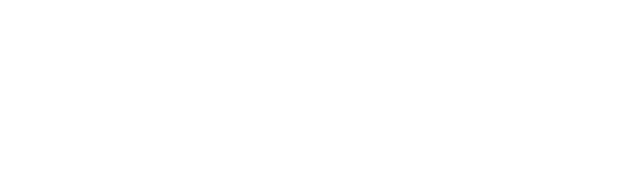
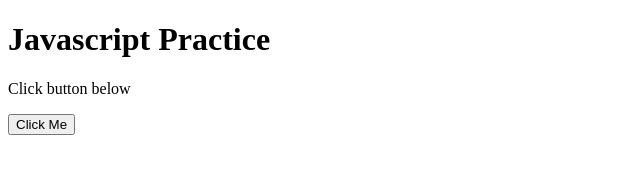
Before and after one commit to kayela-c/rtre-redo, a plain HTML site: page about.html in a window 1280 px wide. Shown: the whole page, without its empty margins (0-640 px from the left). Drawn offline with Linux system fonts and the light colour scheme.

Commit message:
commit on main

```diff
--- a/about.html
+++ b/about.html
@@ -6,5 +6,10 @@
     <meta name="viewport" content="width=device-width, initial-scale=1.0" />
     <title>Document</title>
   </head>
-  <body></body>
+  <body>
+    <h1>Javascript Practice</h1>
+    <p id="demo">Click button below</p>
+    <button onclick="showDate()">Click Me</button>
+    <script src="js/script.js"></script>
+  </body>
 </html>
--- /dev/null
+++ b/js/script.js
@@ -0,0 +1,4 @@
+
+function showDate() {
+  document.getElementById("demo").innerHTML = Date();
+}
```
Also changed, not shown: index.html (+14 -3 lines).
